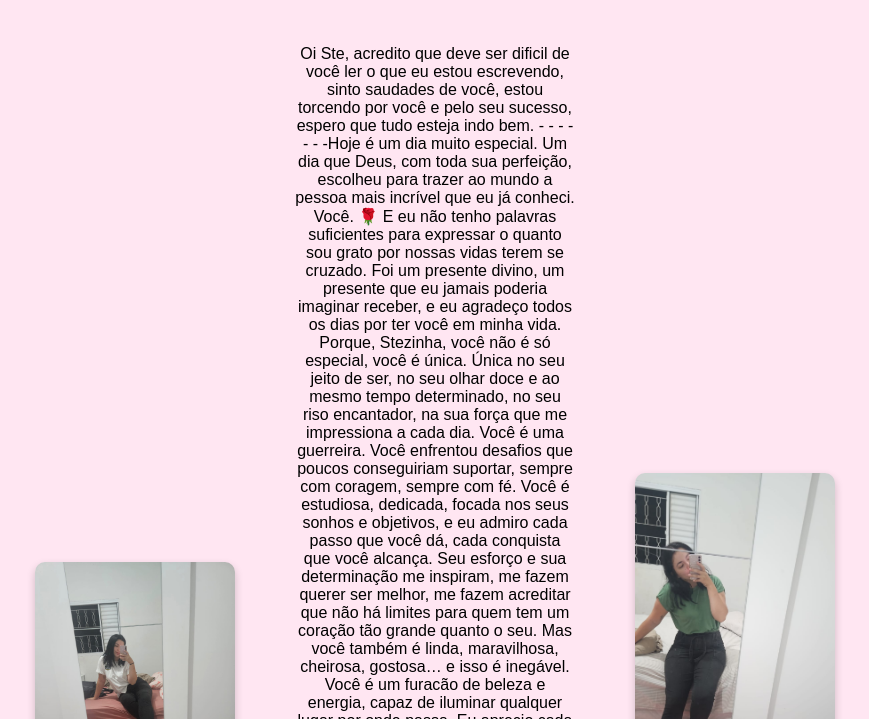
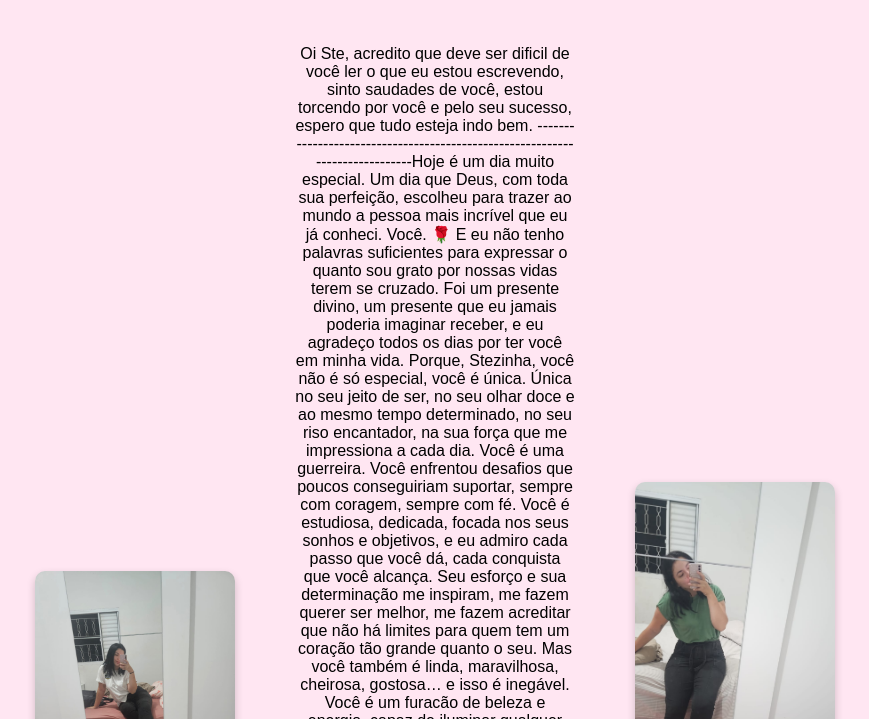
Before and after one commit to Meneguel01/Stezinha, a plain HTML site: page index.html in a window 1280 px wide. Shown: the part 81-800 px from the top of the page, without its empty margins (205-1074 px from the left). Drawn offline with Linux system fonts and the light colour scheme.

Commit message:
Update index.html

```diff
--- a/index.html
+++ b/index.html
@@ -56,13 +56,7 @@
 
              Oi Ste, acredito que deve ser dificil de você ler o que eu estou escrevendo, sinto saudades de você, estou torcendo por você e pelo seu sucesso, espero que tudo esteja indo bem.
 
-            -
-             -
-             -
-             -
-             -
-             -
-             -Hoje é um dia muito especial. Um dia que Deus, com toda sua perfeição, escolheu para trazer ao mundo a pessoa mais incrível que eu já conheci. Você. 🌹
+            -----------------------------------------------------------------------------Hoje é um dia muito especial. Um dia que Deus, com toda sua perfeição, escolheu para trazer ao mundo a pessoa mais incrível que eu já conheci. Você. 🌹
 E eu não tenho palavras suficientes para expressar o quanto sou grato por nossas vidas terem se cruzado. Foi um presente divino, um presente que eu jamais poderia imaginar receber, e eu agradeço todos os dias por ter você em minha vida. Porque, Stezinha, você não é só especial, você é única. Única no seu jeito de ser, no seu olhar doce e ao mesmo tempo determinado, no seu riso encantador, na sua força que me impressiona a cada dia.
 Você é uma guerreira. Você enfrentou desafios que poucos conseguiriam suportar, sempre com coragem, sempre com fé. Você é estudiosa, dedicada, focada nos seus sonhos e objetivos, e eu admiro cada passo que você dá, cada conquista que você alcança. Seu esforço e sua determinação me inspiram, me fazem querer ser melhor, me fazem acreditar que não há limites para quem tem um coração tão grande quanto o seu.
 Mas você também é linda, maravilhosa, cheirosa, gostosa… e isso é inegável. Você é um furacão de beleza e energia, capaz de iluminar qualquer lugar por onde passa. Eu aprecio cada detalhe seu, cada pedacinho da sua essência, cada gesto, cada palavra, cada instante ao seu lado. Você é um universo inteiro de coisas boas e perfeitas. E dentro desse universo, gatinha, você é o meu centro, meu sol, estrela mais brilhante. ✨
```
